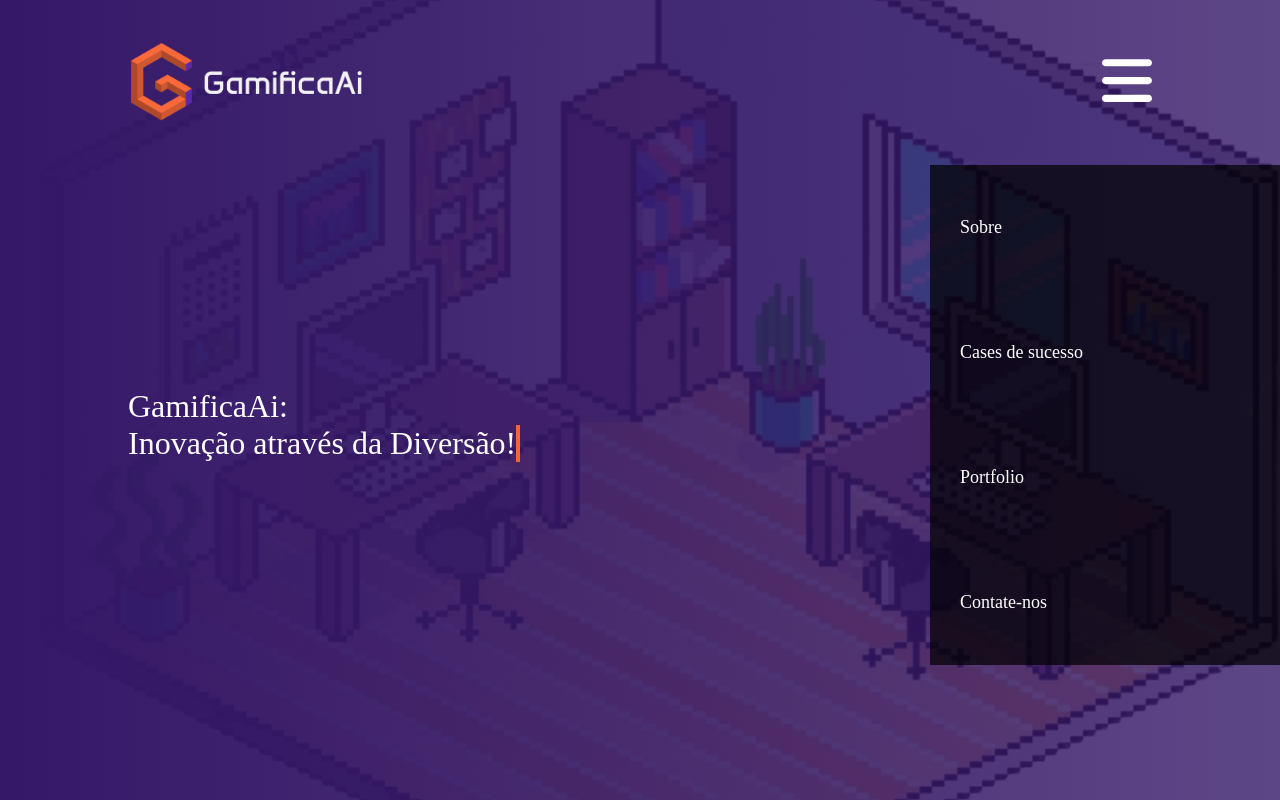
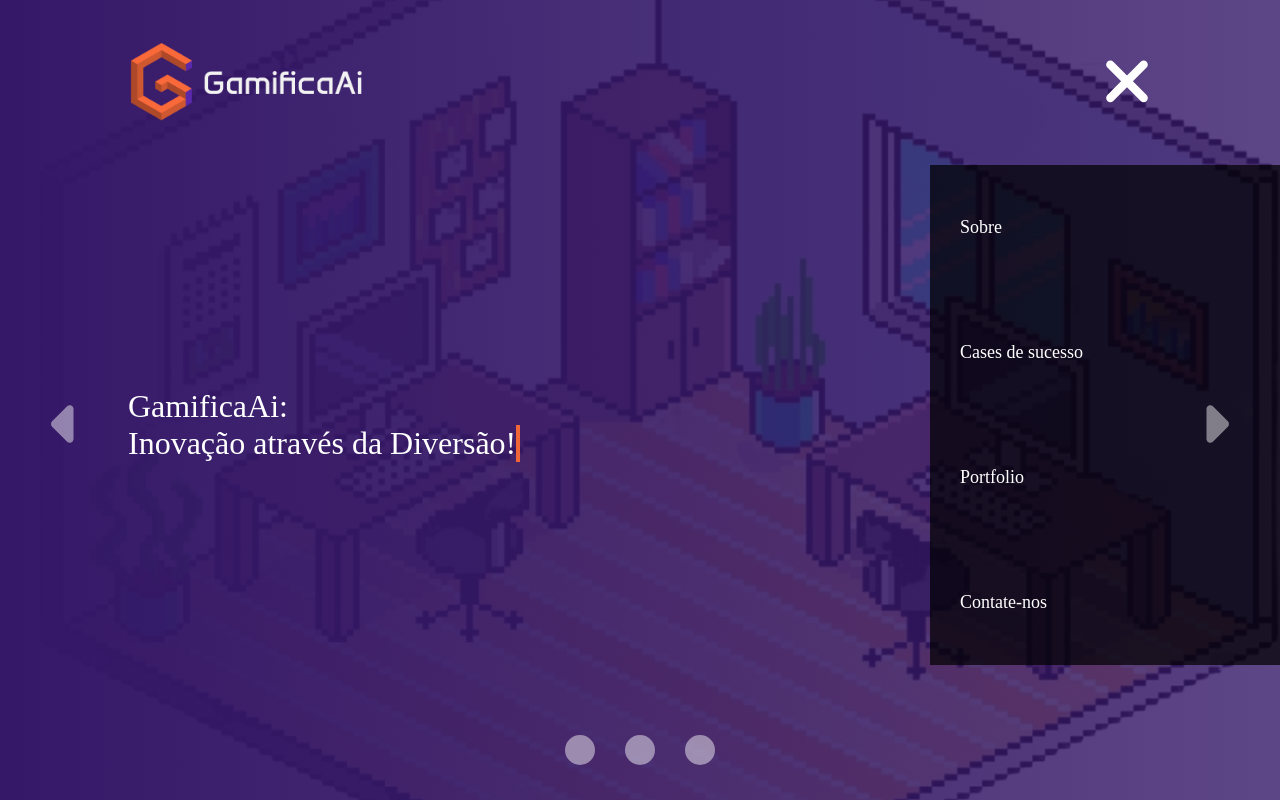
Before and after one commit to felipefalconi/gamificaai, a plain HTML site: page index.html in a window 1280 px wide. Shown: the top 800 px of the page. Drawn offline with Linux system fonts and the light colour scheme; a web font is replaced by a local one.

Commit message:
feat: carrossel finalizado

```diff
--- a/index.html
+++ b/index.html
@@ -22,17 +22,53 @@
         <header>
             <div class="container-grid">
                 <img src="img/Logo gamifica.png" alt="Logo da empresa Gamifica AI">
-                <nav class="menu">
+                <nav id="menu" class="menu">
                     <a href="#sobre">Sobre</a>
                     <a href="#cases">Cases de sucesso</a>
                     <a href="#portfolio">Portfolio</a>
                     <a href="#contato">Contate-nos</a>
                 </nav>
-                <button><svg xmlns="http://www.w3.org/2000/svg" viewBox="0 0 448 512"><!--!Font Awesome Free 6.5.2 by @fontawesome - https://fontawesome.com License - https://fontawesome.com/license/free Copyright 2024 Fonticons, Inc.--><path d="M0 96C0 78.3 14.3 64 32 64H416c17.7 0 32 14.3 32 32s-14.3 32-32 32H32C14.3 128 0 113.7 0 96zM0 256c0-17.7 14.3-32 32-32H416c17.7 0 32 14.3 32 32s-14.3 32-32 32H32c-17.7 0-32-14.3-32-32zM448 416c0 17.7-14.3 32-32 32H32c-17.7 0-32-14.3-32-32s14.3-32 32-32H416c17.7 0 32 14.3 32 32z"/></svg></button>
+                <button onclick="abreFechaMenu()">
+                    <svg id="icone-barras" xmlns="http://www.w3.org/2000/svg"
+                        viewBox="0 0 448 512"><!--!Font Awesome Free 6.5.2 by @fontawesome - https://fontawesome.com License - https://fontawesome.com/license/free Copyright 2024 Fonticons, Inc.-->
+                        <path
+                            d="M0 96C0 78.3 14.3 64 32 64H416c17.7 0 32 14.3 32 32s-14.3 32-32 32H32C14.3 128 0 113.7 0 96zM0 256c0-17.7 14.3-32 32-32H416c17.7 0 32 14.3 32 32s-14.3 32-32 32H32c-17.7 0-32-14.3-32-32zM448 416c0 17.7-14.3 32-32 32H32c-17.7 0-32-14.3-32-32s14.3-32 32-32H416c17.7 0 32 14.3 32 32z" />
+                    </svg>
+                    <svg id="icone-x" xmlns="http://www.w3.org/2000/svg"
+                        viewBox="0 0 384 512"><!--!Font Awesome Free 6.5.2 by @fontawesome - https://fontawesome.com License - https://fontawesome.com/license/free Copyright 2024 Fonticons, Inc.-->
+                        <path
+                            d="M342.6 150.6c12.5-12.5 12.5-32.8 0-45.3s-32.8-12.5-45.3 0L192 210.7 86.6 105.4c-12.5-12.5-32.8-12.5-45.3 0s-12.5 32.8 0 45.3L146.7 256 41.4 361.4c-12.5 12.5-12.5 32.8 0 45.3s32.8 12.5 45.3 0L192 301.3 297.4 406.6c12.5 12.5 32.8 12.5 45.3 0s12.5-32.8 0-45.3L237.3 256 342.6 150.6z" />
+                    </svg>
+                </button>
             </div>
         </header>
         <div class="container-grid conteudo-banner">
             <p>GamificaAi: <span>Inovação através da Diversão!</span></p>
+            <button onclick="mostrarSlideAnterior()" id="botao-voltar"><svg xmlns="http://www.w3.org/2000/svg"
+                    viewBox="0 0 256 512"><!--!Font Awesome Free 6.5.2 by @fontawesome - https://fontawesome.com License - https://fontawesome.com/license/free Copyright 2024 Fonticons, Inc.-->
+                    <path
+                        d="M9.4 278.6c-12.5-12.5-12.5-32.8 0-45.3l128-128c9.2-9.2 22.9-11.9 34.9-6.9s19.8 16.6 19.8 29.6l0 256c0 12.9-7.8 24.6-19.8 29.6s-25.7 2.2-34.9-6.9l-128-128z" />
+                </svg></button>
+            <button onclick="mostrarProximoSlide()" id="botao-proximo"><svg xmlns="http://www.w3.org/2000/svg"
+                    viewBox="0 0 256 512"><!--!Font Awesome Free 6.5.2 by @fontawesome - https://fontawesome.com License - https://fontawesome.com/license/free Copyright 2024 Fonticons, Inc.-->
+                    <path
+                        d="M246.6 278.6c12.5-12.5 12.5-32.8 0-45.3l-128-128c-9.2-9.2-22.9-11.9-34.9-6.9s-19.8 16.6-19.8 29.6l0 256c0 12.9 7.8 24.6 19.8 29.6s25.7 2.2 34.9-6.9l128-128z" />
+                </svg></button>
+
+            <div class="botoes">
+                <button onclick="selecionarSlide(0)" ><svg xmlns="http://www.w3.org/2000/svg"
+                        viewBox="0 0 512 512"><!--!Font Awesome Free 6.5.2 by @fontawesome - https://fontawesome.com License - https://fontawesome.com/license/free Copyright 2024 Fonticons, Inc.-->
+                        <path d="M256 512A256 256 0 1 0 256 0a256 256 0 1 0 0 512z" />
+                    </svg></button>
+                <button onclick="selecionarSlide(1)" ><svg xmlns="http://www.w3.org/2000/svg"
+                        viewBox="0 0 512 512"><!--!Font Awesome Free 6.5.2 by @fontawesome - https://fontawesome.com License - https://fontawesome.com/license/free Copyright 2024 Fonticons, Inc.-->
+                        <path d="M256 512A256 256 0 1 0 256 0a256 256 0 1 0 0 512z" />
+                    </svg></button>
+                <button onclick="selecionarSlide(2)"><svg xmlns="http://www.w3.org/2000/svg"
+                        viewBox="0 0 512 512"><!--!Font Awesome Free 6.5.2 by @fontawesome - https://fontawesome.com License - https://fontawesome.com/license/free Copyright 2024 Fonticons, Inc.-->
+                        <path d="M256 512A256 256 0 1 0 256 0a256 256 0 1 0 0 512z" />
+                    </svg></button>
+            </div>
         </div>
     </div>
     <section id="sobre">
--- a/script.js
+++ b/script.js
@@ -0,0 +1,108 @@
+let menu = document.getElementById("menu")
+let iconeBarras = document.getElementById("icone-barras")
+let iconeX = document.getElementById("icone-x")
+
+function abreFechaMenu() {
+    // Menu fechado - tem a classe menu-fechado
+    // Menu aberto - não tem a classe menu-fechado
+
+    // Alterna a classe "menu-fechado" no menu
+    // menu.classList.toggle("menu-fechado")
+
+    // Se o menu contem a classe menu-fechado
+    if (menu.classList.contains("menu-fechado")) {
+        // Abrir o menu - remover a classe menu-fechado
+        menu.classList.remove("menu-fechado")
+
+        // Esconder icone barras
+        iconeBarras.style.display = "none"
+
+        // Mostrar o icone do X
+        iconeX.style.display = "inline"
+
+    } else {
+        // Fechar o menu - adicionar a classe menu-fechado
+        menu.classList.add("menu-fechado")
+
+        // Esconder icone do X
+        iconeX.style.display = "none"
+
+        // Mostrar o icone barras
+        iconeBarras.style.display = "inline"
+
+    }
+}
+
+onresize = () => {
+    // Abrir o menu - remover a classe menu-fechado
+    menu.classList.remove("menu-fechado")
+
+    // Esconder icone barras
+    iconeBarras.style.display = "none"
+
+    // Mostrar o icone do X
+    iconeX.style.display = "inline"
+}
+
+// Carrossel
+let banner = document.querySelector(".banner")
+
+// let slides = [0, 1, 2]
+// slides[0] -> primeiro-banner
+// slides[1] -> segundo-banner
+// slides[2] -> terceiro-banner
+
+let slides = [
+    "primeiro-banner",
+    "segundo-banner",
+    "terceiro-banner"
+]
+
+let slideAtual = 0
+
+banner.classList.add(slides[slideAtual])
+
+function mostrarProximoSlide() {
+    // Remover o slide anterior
+    banner.classList.remove(slides[slideAtual])
+
+    if (slideAtual < 2) {
+        // Somar 1 na variavel slideAtual
+        slideAtual++
+    } else {
+        slideAtual = 0
+    }
+
+    // Mostrar slide de acordo com o slide atual
+    banner.classList.add(slides[slideAtual])
+
+}
+
+function mostrarSlideAnterior() {
+    ///Remover o slide anterior
+    banner.classList.remove(slides[slideAtual])
+
+    if (slideAtual > 0) {
+        ///Subtrair 1 na variavel slideAtual
+        slideAtual--
+    } else {
+        ///Voltar para o ultimo slide
+        slideAtual = 2
+    }
+
+
+
+    ///Mostrar slide de acordo com o slide atual
+    banner.classList.add(slides[slideAtual])
+}
+
+function selecionarSlide(indiceSlide) {
+    //Remove o slide atual
+    banner.classList.remove(slides[slideAtual])
+
+    //Atualiza a variavel com o indice de slide selecionado
+    slideAtual = indiceSlide
+
+    //Mostra o slide selecionado e salvo na variavel slideAtual
+    banner.classList.add(slides[slideAtual])
+}
--- a/style.css
+++ b/style.css
@@ -38,6 +38,71 @@
     background-repeat: no-repeat;
 
     background-position: 165% 40%;
+}
+
+.primeiro-banner {
+    background-image: linear-gradient(90deg, rgba(53, 24, 104, 1) 0%, rgba(53, 24, 104, 0.8) 100%), url(img/bg-room.png);
+}
+
+.segundo-banner {
+    background-image: linear-gradient(90deg, rgba(24, 104, 36, 1) 0%, rgba(24, 104, 36, 0.8) 100%), url(img/bg-room.png);
+}
+
+.terceiro-banner {
+    background-image: linear-gradient(90deg, rgba(104, 24, 48, 1) 0%, rgba(53, 24, 104, 0.8) 100%), url(img/bg-room.png);
+}
+
+#botao-voltar,
+#botao-proximo {
+    width: 30px;
+
+    background: none;
+    border: none;
+
+    cursor: pointer;
+
+    position: absolute;
+}
+
+#botao-voltar svg,
+#botao-proximo svg {
+    fill: #ffffff76;
+}
+
+#botao-voltar {
+    left: 4%;
+}
+
+#botao-proximo {
+    right: 4%;
+}
+
+.botoes {
+    width: 150px;
+
+    display: flex;
+    justify-content: space-between;
+    align-items: center;
+
+    position: absolute;
+    bottom: 4%;
+
+
+    left: calc(50% - 75px)
+}
+
+.botoes button {
+    width: 30px;
+
+    display: unset;
+
+    background: none;
+    border: none;
+    cursor: pointer;
+}
+
+.botoes button svg {
+  fill: #ffffff76;
 }
 
 header {
@@ -461,6 +526,10 @@
     display: none;
 }
 
+#icone-barras {
+    display: none;
+}
+
 @media screen and (max-width: 1300px) {
     header {
         position: relative;
@@ -671,20 +740,20 @@
     }
 }
 
-@media screen and (max-width: 400px){
-    header img{
+@media screen and (max-width: 400px) {
+    header img {
         width: 160px;
     }
 
-    header svg{
+    header svg {
         width: 40px;
     }
 
-    .conteudo-banner p{
+    .conteudo-banner p {
         font-size: 20px;
     }
 
-    footer img{
+    footer img {
         width: 200px;
     }
 }
```
